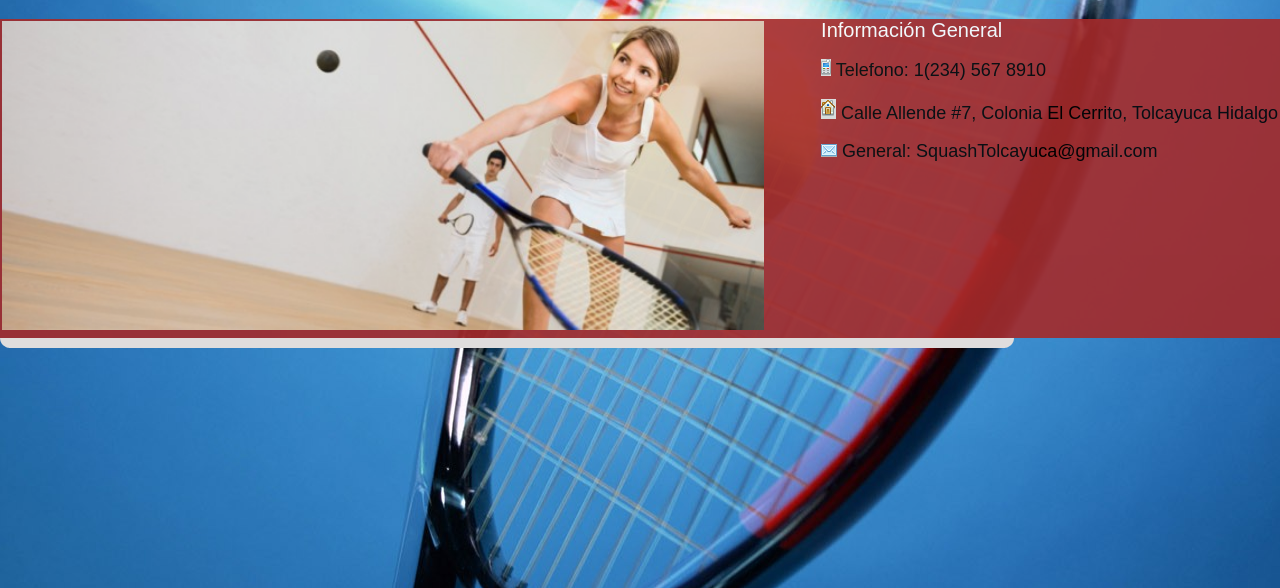
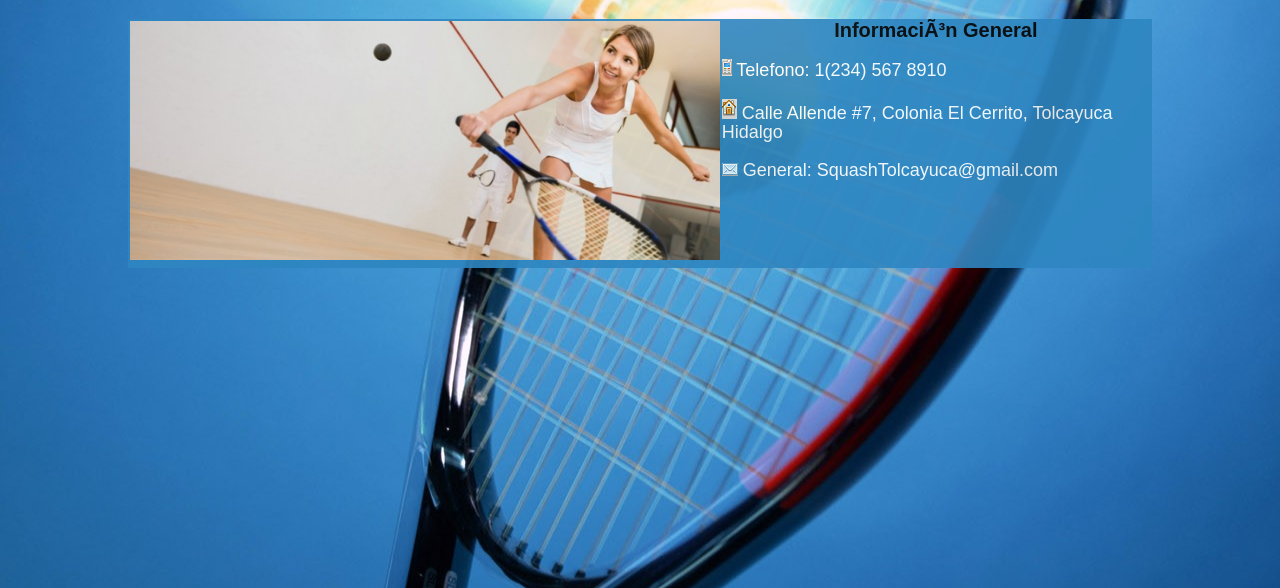
Before and after one commit to DianaYuritzi/diana, a PHP site: page /pra/contacto.php in a window 1280 px wide. Shown: the top 588 px of the page. Run offline with PHP 8.4, Linux system fonts and the light colour scheme.

Commit message:
Update contacto.php

```diff
--- a/proyecto/Paginas/contacto.php
+++ b/proyecto/Paginas/contacto.php
@@ -5,24 +5,26 @@
 <title>Squash Tolcayuca</title>
 <meta name="keywords" content="" />
 <meta name="description" content="" />
-<link href="styles.css" rel="stylesheet" type="text/css" />
-<link href="resto.css" rel="stylesheet" type="text/css" />
+<link href="paginas/styles.css" rel="stylesheet" type="text/css" />
+<link href="paginas/resto.css" rel="stylesheet" type="text/css" />
 <meta name="viwport" content="width=device-width, initial-scal=1,maximum-scale=1, height=device-height, user-scale=true/false">
 <style >
   h1{
-     color: red;
+     color: #2E86C1;;
   }
   h2{
-     color: white;
+     color: black;
   }
   table{
 
-background-color: brown; opacity: 0.9;
+background-color: #2E86C1; opacity: 0.9;
+margin-left: 10%;
 
   }
   .texto{
 
   font-size: 1.5em;
+  color:white;
 
 float: right;
 
@@ -33,17 +35,17 @@ float: right;
 
 
   <br>
-  <table  align="center" class="tabla" width="100%">
+  <table  align="center" class="tabla" width="80%">
     <tr>
-      <td align="left"> <img src="images/sqTol.png" width="100%" ></td>
-      <td class="texto"> <h2>Información General</h2><br>
-      <img src="images/fish_us2.gif" alt="">       Telefono: 1(234) 567 8910<br><br>
-      <img src="images/fish_us1.gif" alt="">       Calle Allende #7, Colonia El Cerrito, Tolcayuca Hidalgo<br><br>
-      <img src="images/fish_us3.gif" alt="">       General: SquashTolcayuca@gmail.com
+      <td align="left"> <img src="paginas/images/sqTol.png" width="100%" ></td>
+      <td class="texto"> <h2> <center><b>InformaciÃ³n General</b></center></h2><br>
+      <img src="paginas/images/fish_us2.gif" alt="">       Telefono: 1(234) 567 8910<br><br>
+      <img src="paginas/images/fish_us1.gif" alt="">       Calle Allende #7, Colonia El Cerrito, Tolcayuca Hidalgo<br><br>
+      <img src="paginas/images/fish_us3.gif" alt="">       General: SquashTolcayuca@gmail.com
     </td>
     </tr>
   </table>
-  <div class="cont_bot"></div>
+
 
   </body>
 </html>
```
